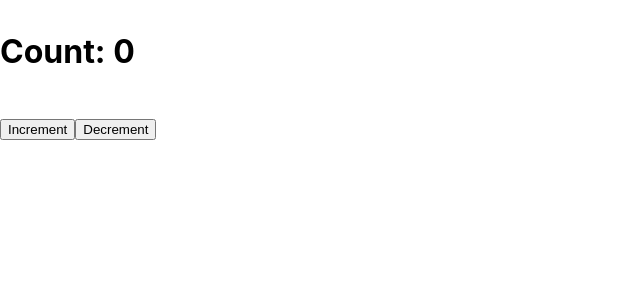
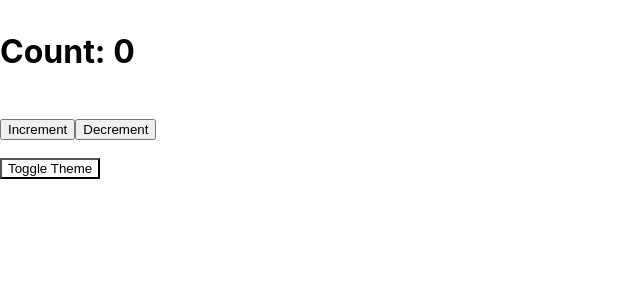
Before and after one commit to salinpaul94/60_DAY_PLAN_FOR_CROSS_PALTFORM_DEVELOPMENT, a React (Create React App) app in the folder test-roject/: page / in a window 1280 px wide. Shown: the top 300 px of the page, without its empty margins (0-640 px from the left). Built offline with nearby package versions, Linux system fonts and the light colour scheme.

Commit message:
Hooks App Day 5 Task 1 example 2

```diff
--- a/test-roject/src/App.js
+++ b/test-roject/src/App.js
@@ -1,9 +1,11 @@
 import './App.css';
+import AppHooks from './componentsDay5/AppHooks';
 import Counter from './componentsDay5/Counter'
 
 const element = (
   <h1>
     <Counter/>
+    <AppHooks/>
   </h1>
 )
 
--- /dev/null
+++ b/test-roject/src/componentsDay5/AppHooks.js
@@ -0,0 +1,43 @@
+import React, { useState, useContext, createContext } from 'react';
+
+const ThemeContext = createContext();
+
+function AppHooks() {
+  const [theme, setTheme] = useState('light');
+
+  return (
+    <ThemeContext.Provider value={{ theme, setTheme }}>
+      <Toolbar />
+    </ThemeContext.Provider>
+  )
+}
+
+function Toolbar() {
+  return (
+    <div>
+      <ThemedButton/>
+      {/* The ThemeContext.Provider provides the theme and
+      setTheme values to any components within it
+      (in this case, the Toolbar and its children). */}
+    </div>
+  );
+}
+
+function ThemedButton() {
+  const { theme, setTheme } = useContext(ThemeContext);
+  // useContext(ThemeContext) essentially pulls the value from
+  // the nearest ThemeContext.Provider in the component tree.
+
+  return (
+    <button
+      style={{
+        background: theme === 'light' ? '#fff' : '#000',
+        color: theme === 'light' ? '#000' : '#fff'
+      }} onClick={() => setTheme(theme === 'light' ? 'dark' : 'light')}
+    >
+      Toggle Theme
+    </button>
+  );
+}
+
+export default AppHooks;
```
